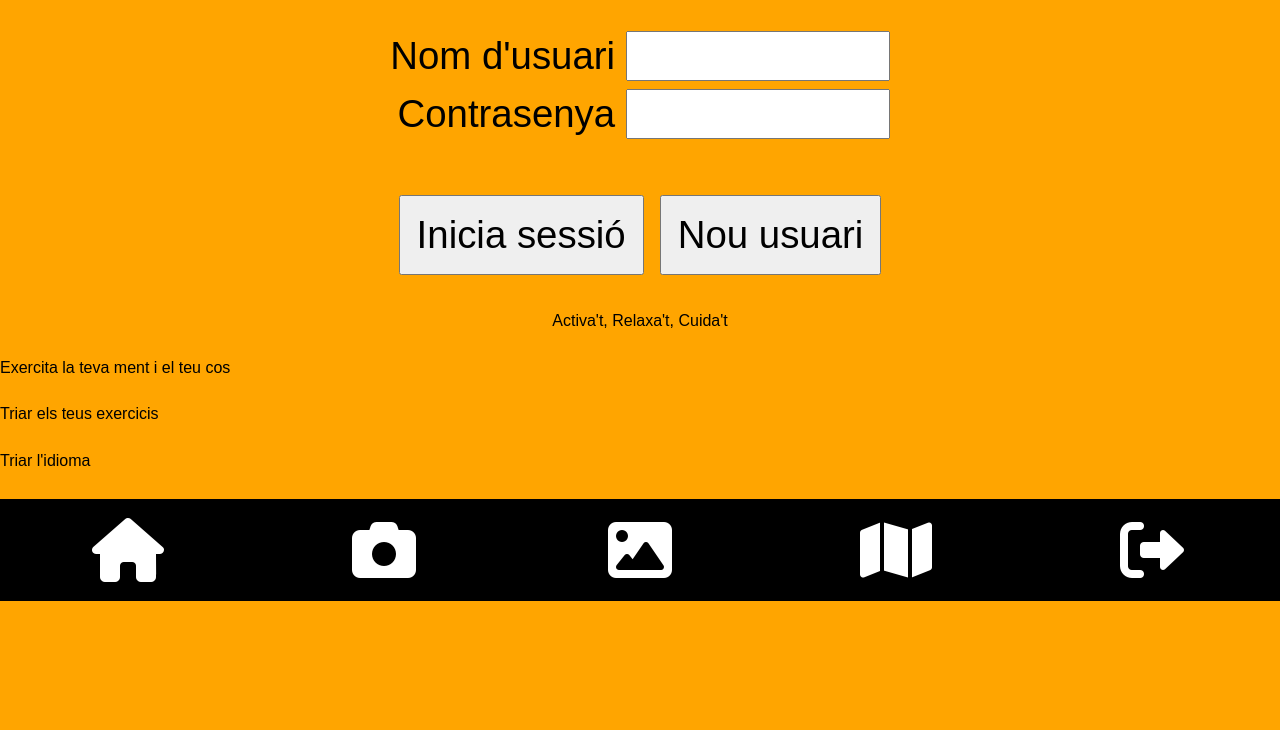
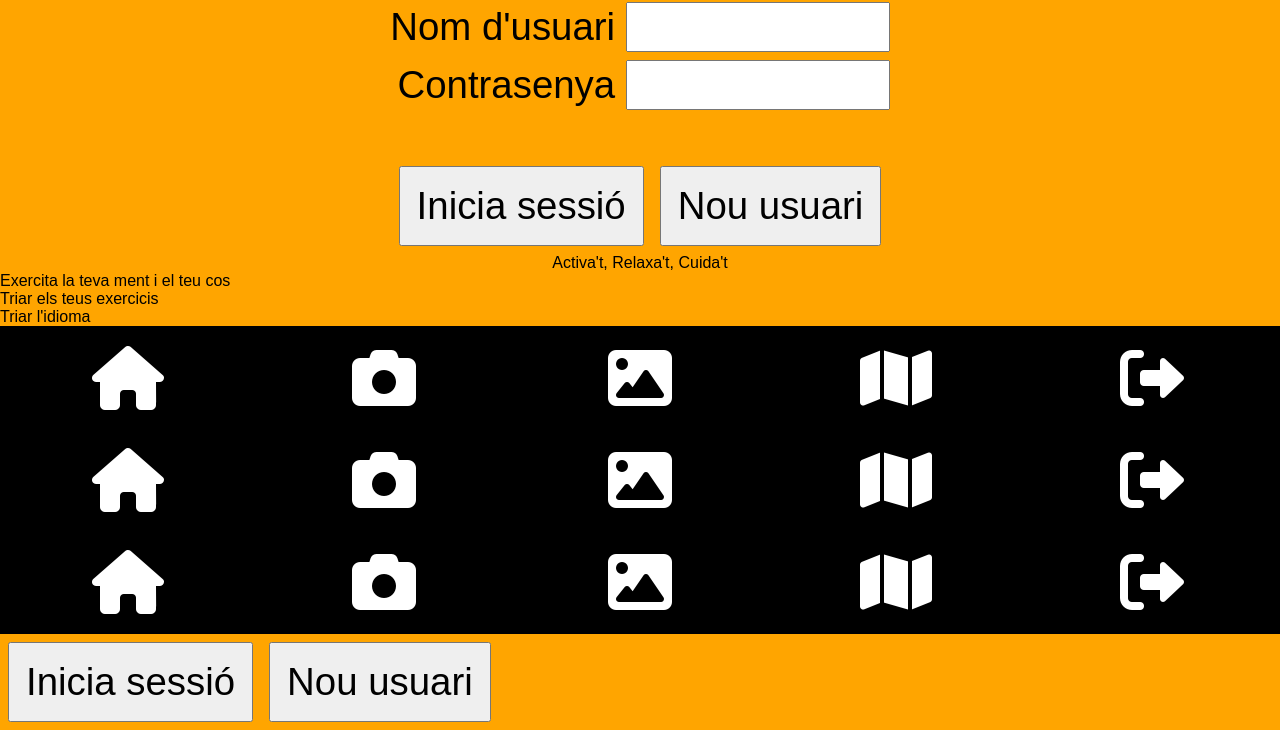
Before and after one commit to aahassan21/Webapp, a plain HTML site: page index.html in a window 1280 px wide. Shown: the part 199-929 px from the top of the page. Before the commit the page ends 800 px from the top, so only its background shows below. Drawn offline with Linux system fonts and the light colour scheme.

Commit message:
Update index.html

```diff
--- a/index.html
+++ b/index.html
@@ -54,4 +54,22 @@
             <i class="fa-solid fa-right-from-bracket"></i>
         </div>
     </body>
+<div id="menu">
+  <i id="boto_1" class="fa-solid fa-house" onclick="canvia_seccio(1)"></i>
+  <i id="boto_2" class="fa-solid fa-camera" onclick="canvia_seccio(2)"></i>
+  <i id="boto_3" class="fa-solid fa-image" onclick="canvia_seccio(3)"></i>
+  <i id="boto_4" class="fa-solid fa-map" onclick="canvia_seccio(4)"></i>
+  <i class="fa-solid fa-right-from-bracket" onclick="tanca_sessio()"></i>
+</div>
 </html>
+<div id="menu">
+  <i id="boto_1" class="fa-solid fa-house" onclick="canvia_seccio(1)"></i>
+  <i id="boto_2" class="fa-solid fa-camera" onclick="canvia_seccio(2)"></i>
+  <i id="boto_3" class="fa-solid fa-image" onclick="canvia_seccio(3)"></i>
+  <i id="boto_4" class="fa-solid fa-map" onclick="canvia_seccio(4)"></i>
+  <i class="fa-solid fa-right-from-bracket" onclick="tanca_sessio()"></i>
+</div>
+<div id="botons_sessio">
+  <button onclick="inici_sessio()">Inicia sessió</button>
+  <button onclick="nou_usuari()">Nou usuari</button>
+</div>
```
